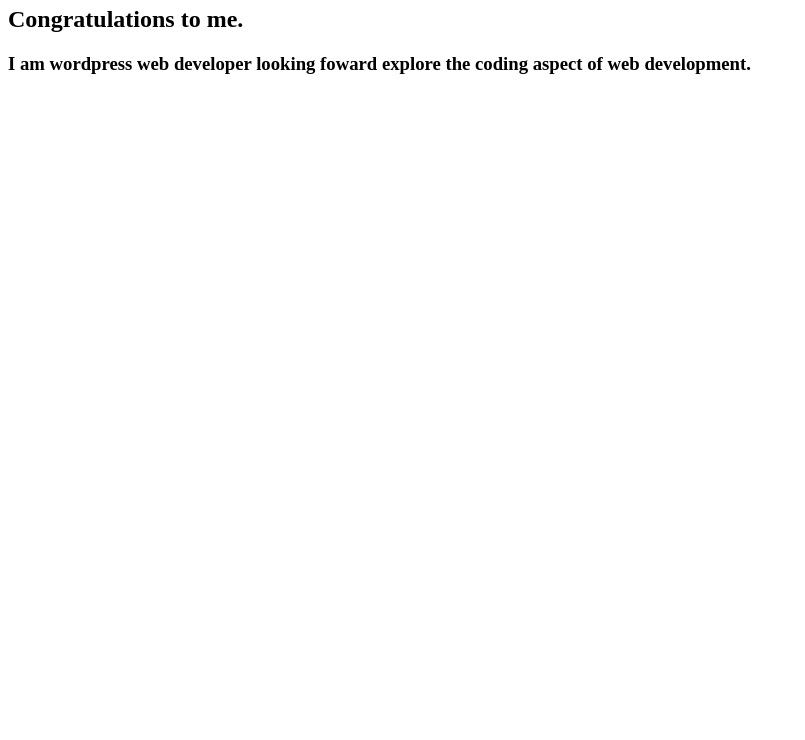
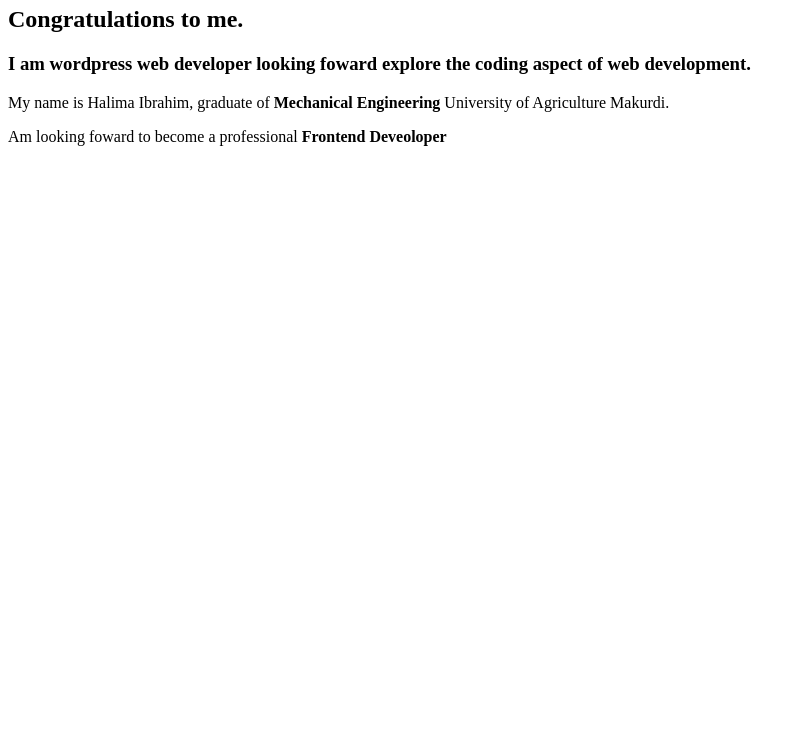
Before and after one commit to Xplorer360/secondtrial, a plain HTML site: page index.html in a window 1280 px wide. Shown: the part 60-800 px from the top of the page, without its empty margins (0-805 px from the left). Drawn offline with Linux system fonts and the light colour scheme.

Commit message:
second commit

```diff
--- a/index.html
+++ b/index.html
@@ -1,3 +1,5 @@
 <h1> Finally i am a developer</h1>
 <h2> Congratulations to me.</h2>
 <h3> I am wordpress web developer looking foward explore the coding aspect of web development.</h3>
+<p> My name is <emp>Halima Ibrahim</emp>, graduate of <strong>Mechanical Engineering </strong>University of Agriculture Makurdi.</p>
+<p> Am looking foward to become a professional <strong>Frontend Deveoloper</strong></p>
```
